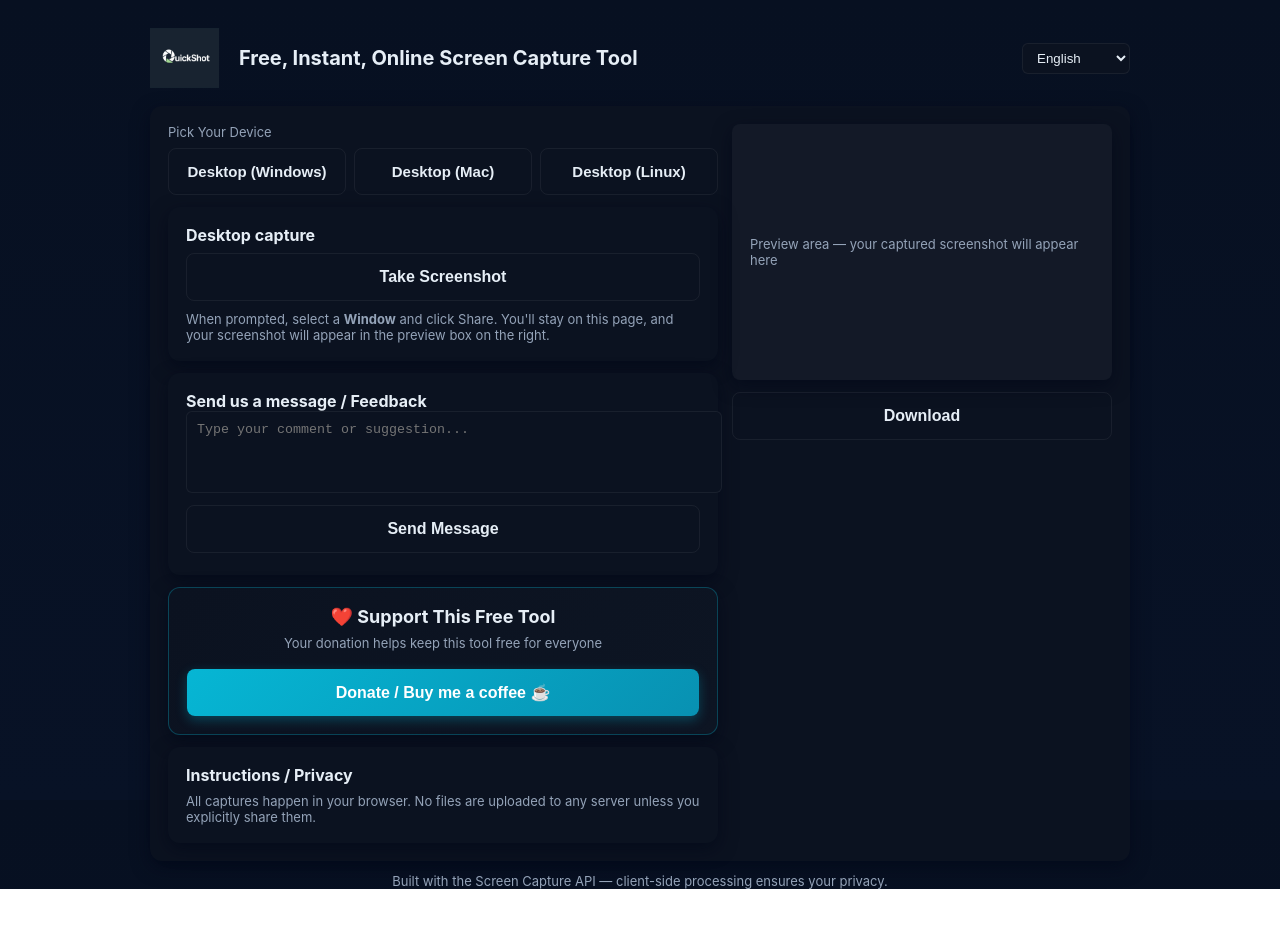
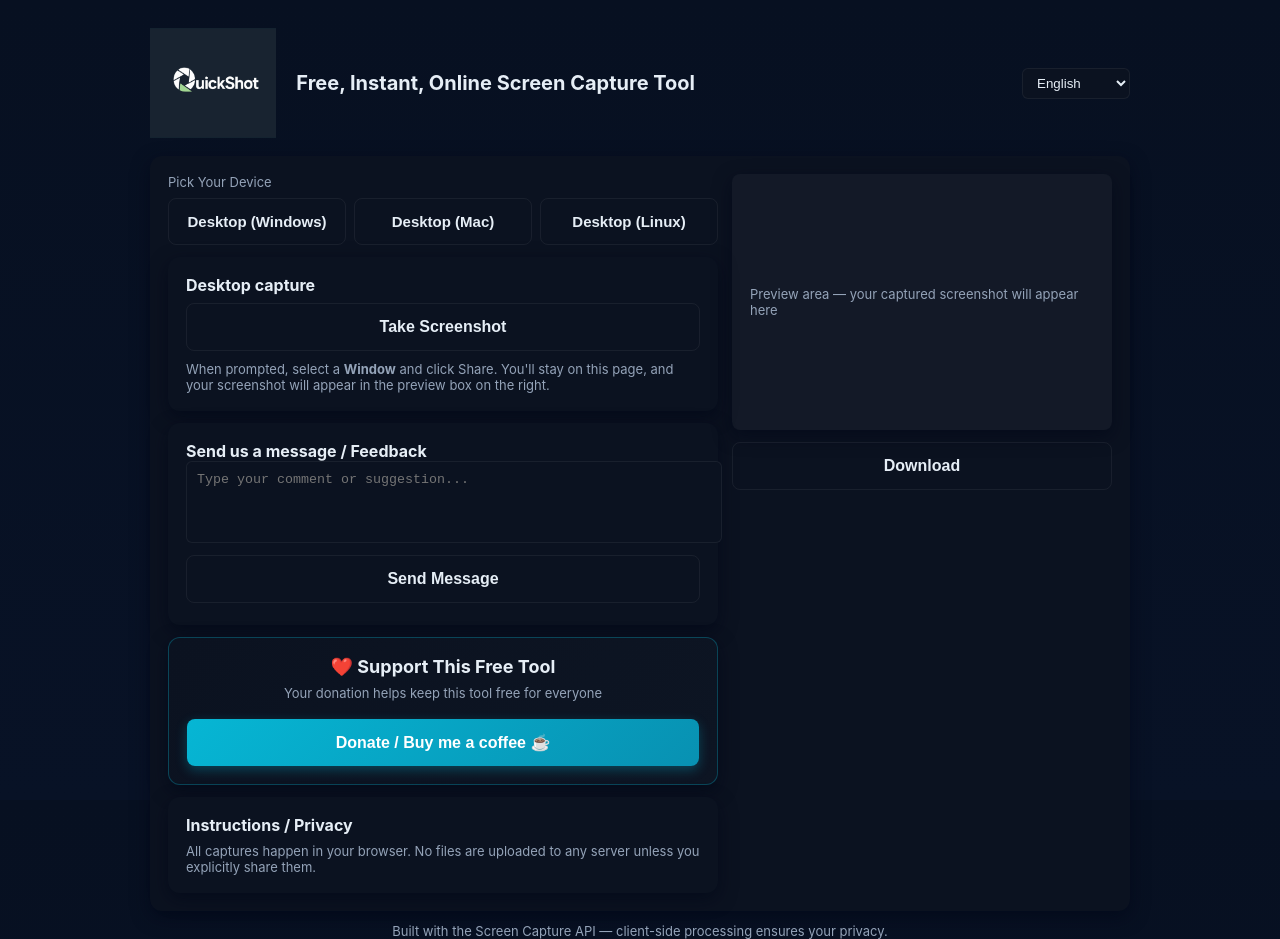
Before and after one commit to Quickscreenstudio/quickshot, a plain HTML site: page index.html in a window 1280 px wide. Before the commit the page ends 889 px from the top, so only its background shows below. Drawn offline with Linux system fonts and the light colour scheme.

Commit message:
Add files via upload

```diff
--- a/index.html
+++ b/index.html
@@ -10,7 +10,7 @@
   <div class="wrap">
     <header style="display: flex; align-items: center; justify-content: space-between; gap: 20px;">
       <div style="display: flex; align-items: center; gap: 20px;">
-        <img src="QS_Logo.png" alt="QuickShot Logo" style="height: 60px; width: auto;">
+        <img src="QS_Logo.png" alt="QuickShot Logo" style="height: 110px; width: auto;">
         <h1 id="headerTitle" style="margin: 0;">Free, Instant, Online Screen Capture Tool</h1>
       </div>
       <select id="languageSelect">
```
